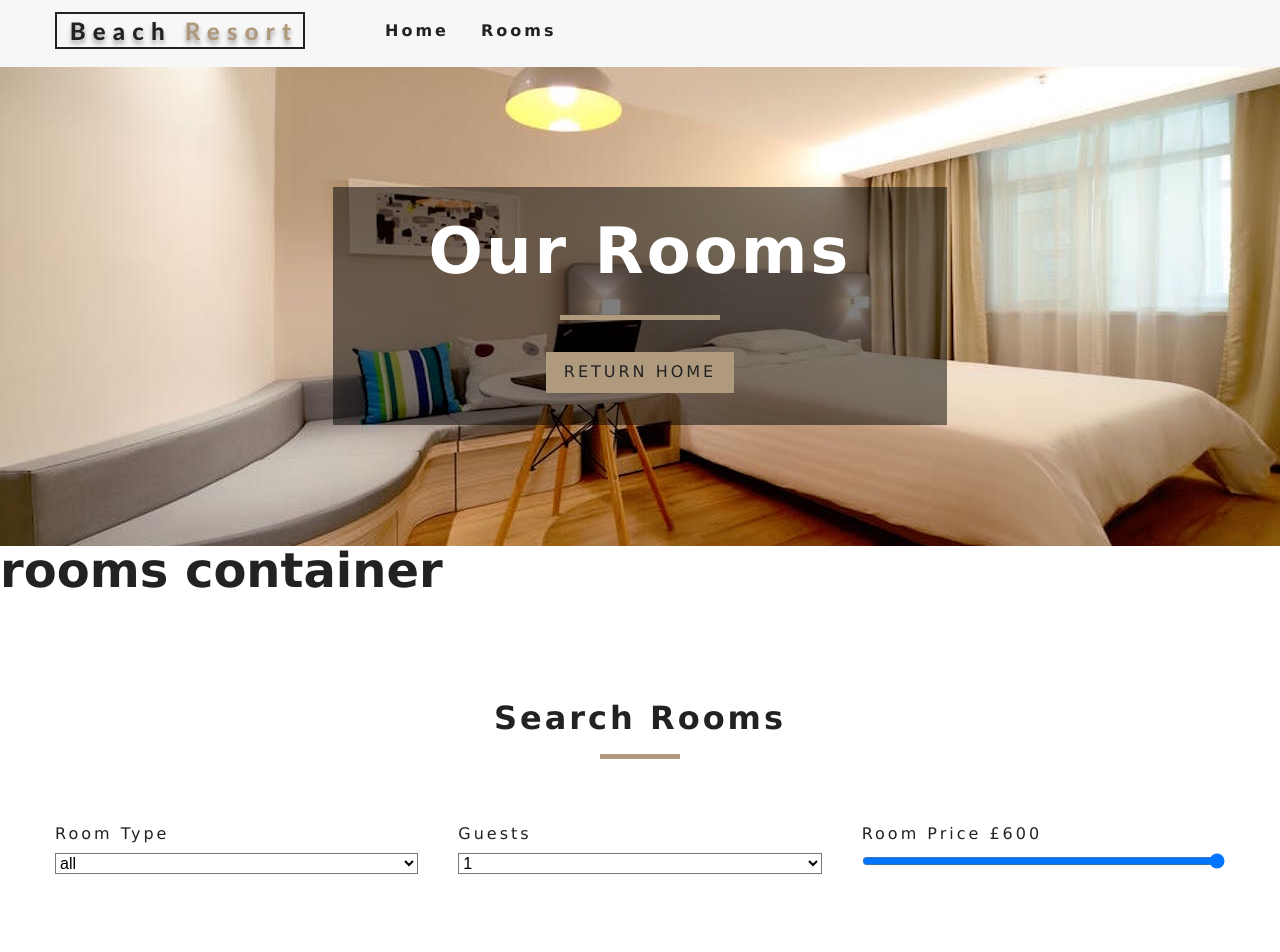
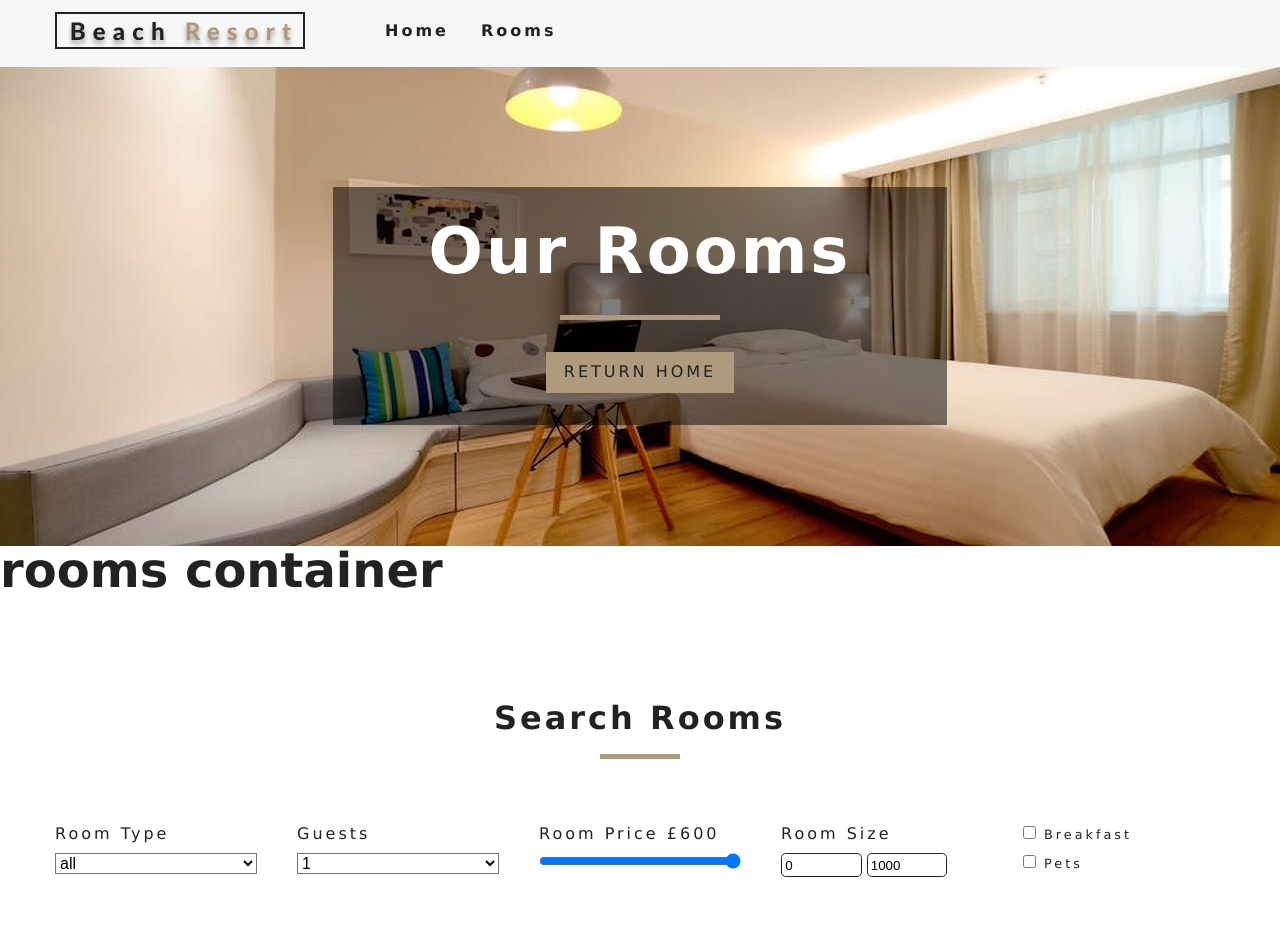
Before and after one commit to DevIvaylo/book-a-room-react-app, a React (Create React App) app: page /rooms in a window 1280 px wide. Shown: the top 952 px of the page. Built offline with nearby package versions, Linux system fonts and the light colour scheme.

Commit message:
implementing filtering by size, pets and breakfast

```diff
--- a/src/Context.js
+++ b/src/Context.js
@@ -90,6 +90,17 @@ class RoomProvider extends Component {
 
         console.log('temp~Rooms:', tempRooms);
 
+        // filter by size
+        tempRooms = tempRooms.filter(room => room.size >= minSize && room.size <= maxSize);
+
+        // filter by breakfast
+        if (breakfast) {
+            tempRooms = tempRooms.filter(room => room.breakfast === true);
+        }
+        // filter by pets
+        if (pets) {
+            tempRooms = tempRooms.filter(room => room.pets === true);
+        }
         // change state
         this.setState({
             sortedRooms: tempRooms,
--- a/src/components/RoomFilter.js
+++ b/src/components/RoomFilter.js
@@ -60,6 +60,32 @@ const RoomFilter = ({rooms}) => {
                     </div>
 
                     {/*end room price*/}
+                    {/*size*/}
+                    <div className="form-group">
+                        <label htmlFor="room size">room size</label>
+                        <div className="size-inputs">
+                            <input type="number" name='minSize' id='size' value={minSize} onChange={handleChange}
+                                   className='size-input'/>
+                            <input type="number" name='maxSize' id='size' value={maxSize} onChange={handleChange}
+                                   className='size-input'/>
+                        </div>
+                    </div>
+                    {/*end size*/}
+                    {/*extras*/}
+                    <div className="form-group">
+                        <div className="single-extra">
+                            <input type="checkbox" name='breakfast' checked={breakfast} id='breakfast'
+                                   onChange={handleChange}
+                                   className='bre'/>
+                            <label htmlFor="breakfast">breakfast</label>
+                        </div>
+                        <div className="single-extra">
+                            <input type="checkbox" name='pets' checked={pets} id='pets' onChange={handleChange}
+                                   className='bre'/>
+                            <label htmlFor="pets">pets</label>
+                        </div>
+                    </div>
+                    {/*end of extras*/}
                 </form>
             </section>
 
```
